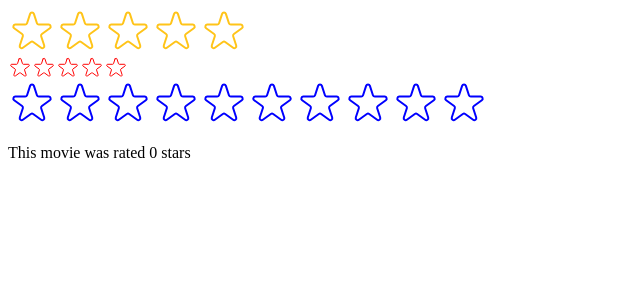
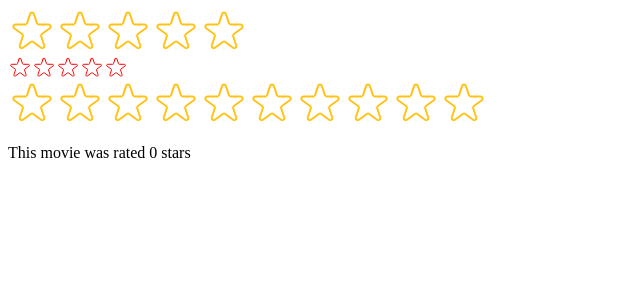
Before and after one commit to ainunnfh/07-usepopcorn, a React (Create React App) app: page / in a window 1280 px wide. Shown: the top 300 px of the page, without its empty margins (0-640 px from the left). Built offline with nearby package versions, Linux system fonts and the light colour scheme.

Commit message:
remove unused props

```diff
--- a/src/TestRating.js
+++ b/src/TestRating.js
@@ -5,7 +5,7 @@ function TestRating() {
   const [movieRating, setMovieRating] = useState(0);
   return (
     <div>
-      <StarRating maxRating={10} color="blue" onSetRating={setMovieRating} />
+      <StarRating maxRating={10} onSetRating={setMovieRating} />
       <p>This movie was rated {movieRating} stars</p>
     </div>
   );
--- a/src/index.js
+++ b/src/index.js
@@ -7,7 +7,7 @@ const root = ReactDOM.createRoot(document.getElementById("root"));
 root.render(
   <React.StrictMode>
     <StarRating maxRating={5} messages={["Terrible", "Bad", "Okay", "Good", "Amazing"]}/>
-    <StarRating color="red" size="24"/>
-    <TestRating color="blue" size="32"/>
+    <StarRating color="red" size="24" />
+    <TestRating size="32"/>
   </React.StrictMode>
 );
```
